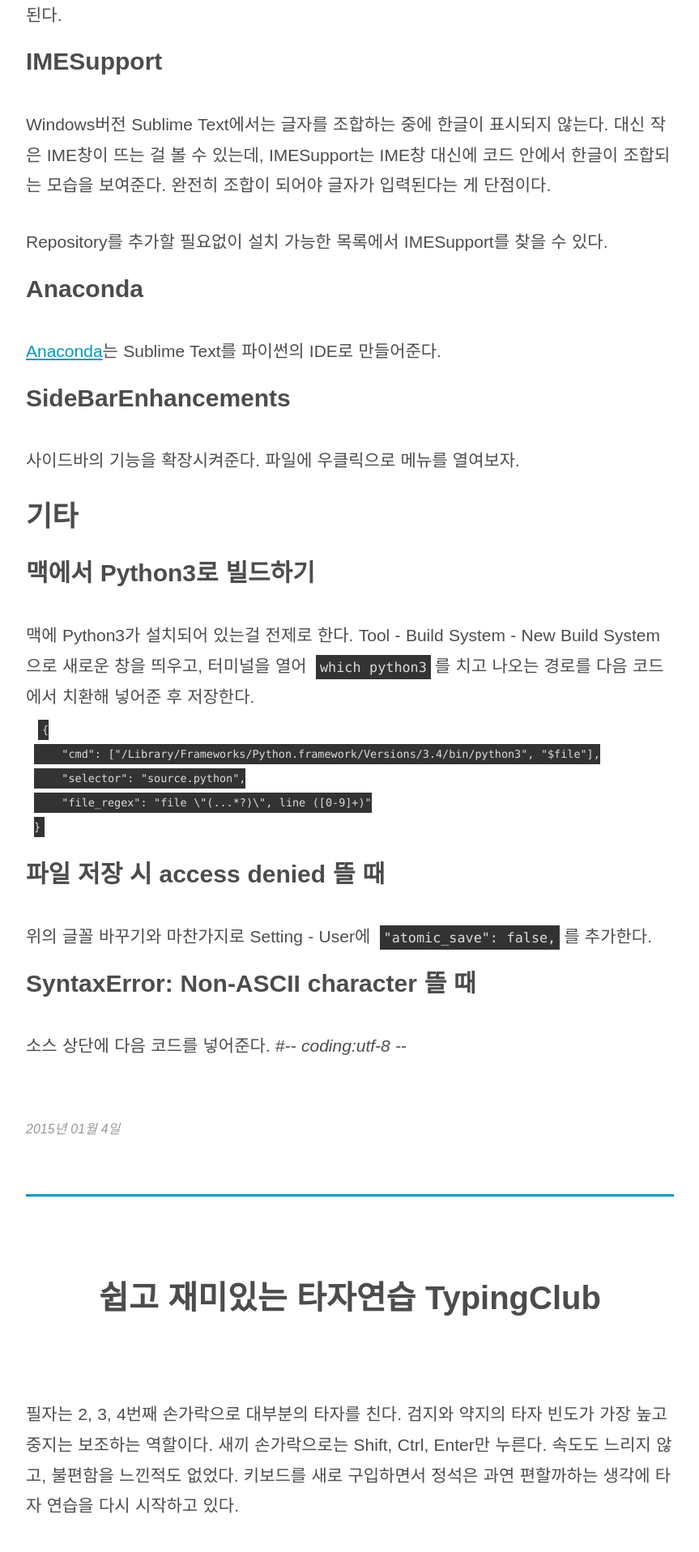
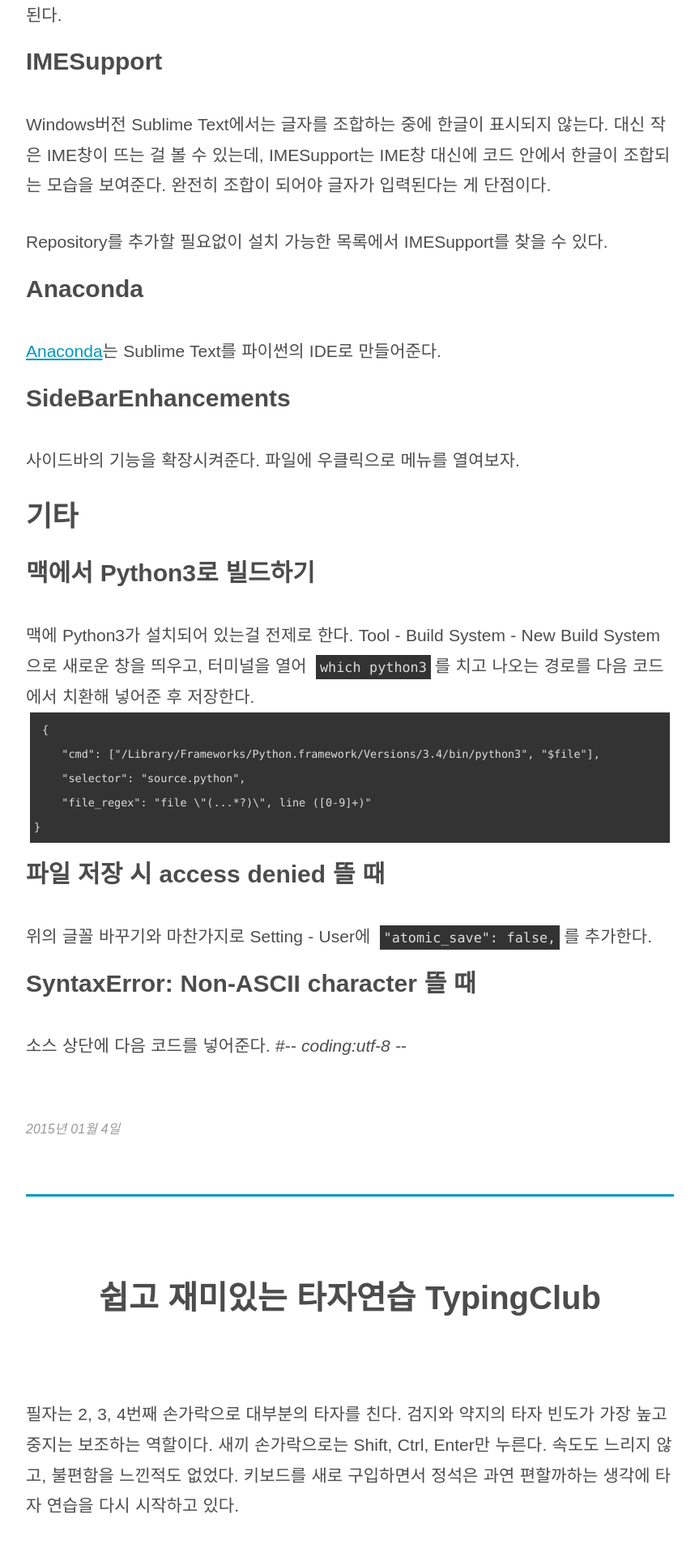
Before and after one commit to gloorx/gloorx.github.io, a Jekyll site: the page built from index.html, in a window 1280 px wide. Shown: the part 1390-3307 px from the top of the page at 81% size, without its empty margins (208-1071 px from the left). Built offline with Jekyll 4.4.1, drawn with Linux system fonts in a browser that asks for light colours; some web fonts are replaced; the list of posts is cut into pages by our own code.

Commit message:
modify <pre> css

```diff
--- a/_sass/_base.scss
+++ b/_sass/_base.scss
@@ -143,7 +143,7 @@
     margin: 0px 5px 0px 5px;
     padding: 5px;
     color: #dddddd;
-    /*background: rgba(0,0,0,0.8);*/
+    background: rgba(0,0,0,0.8);
 }
 
 .post-body code {
@@ -151,6 +151,10 @@
     padding: 5px;
     color: #dddddd;
     background: rgba(0,0,0,0.8);
+}
+
+.post-body pre code{
+    background: rgba(0,0,0,0);
 }
 
 /*--- 포스트 날짜 ---*/
```
